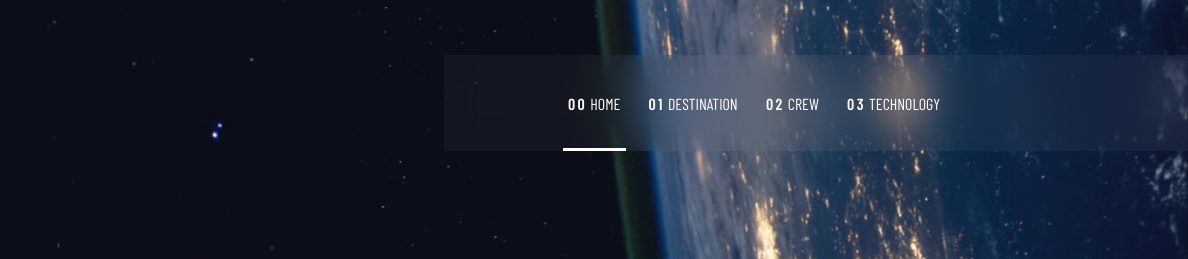
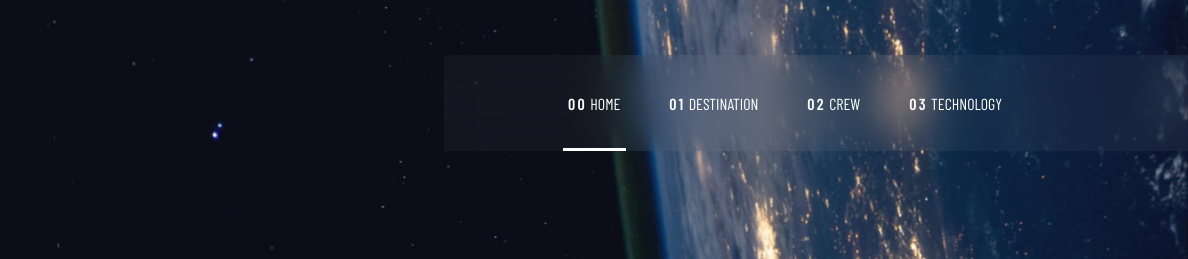
Before and after one commit to ThyoDerive/Space-Tourism, a plain HTML site: page index.html in a window 1280 px wide. Shown: the top 259 px of the page, 92-1280 px from the left. Drawn offline with nearby package versions, Linux system fonts and the light colour scheme; a web font is replaced by a local one.

Commit message:
All Home Check + Responcive

```diff
--- a/Tool/CSS/Style.css
+++ b/Tool/CSS/Style.css
@@ -40,7 +40,7 @@ nav {
     width: 60%;
     display: flex;
     justify-content: space-between;
-    padding: 39px 20% 38px 10%;
+    padding: 39px 15% 38px 10%;
     background-color: rgba(255, 255, 255, 0.04);
     backdrop-filter: blur(20px);
 }
```
